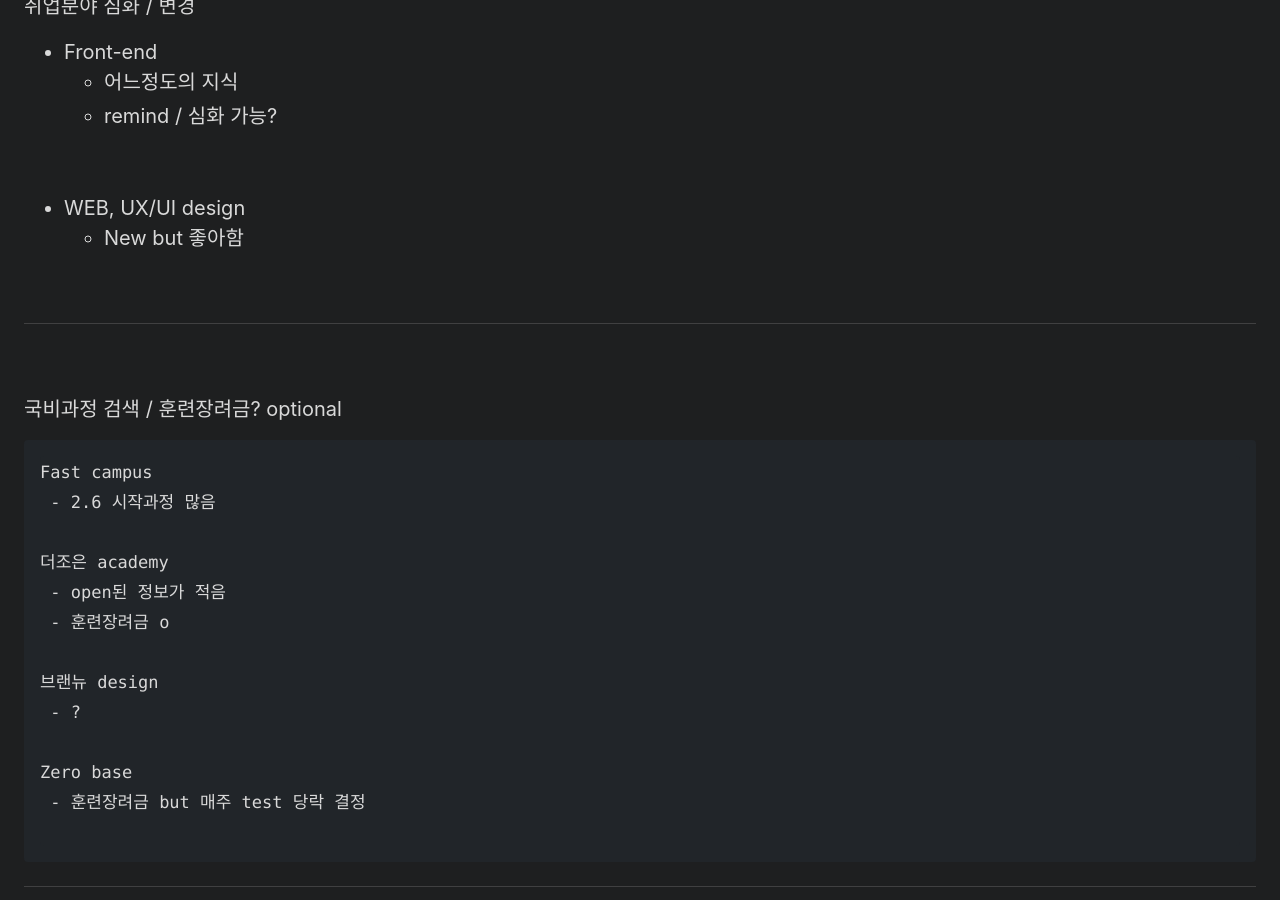
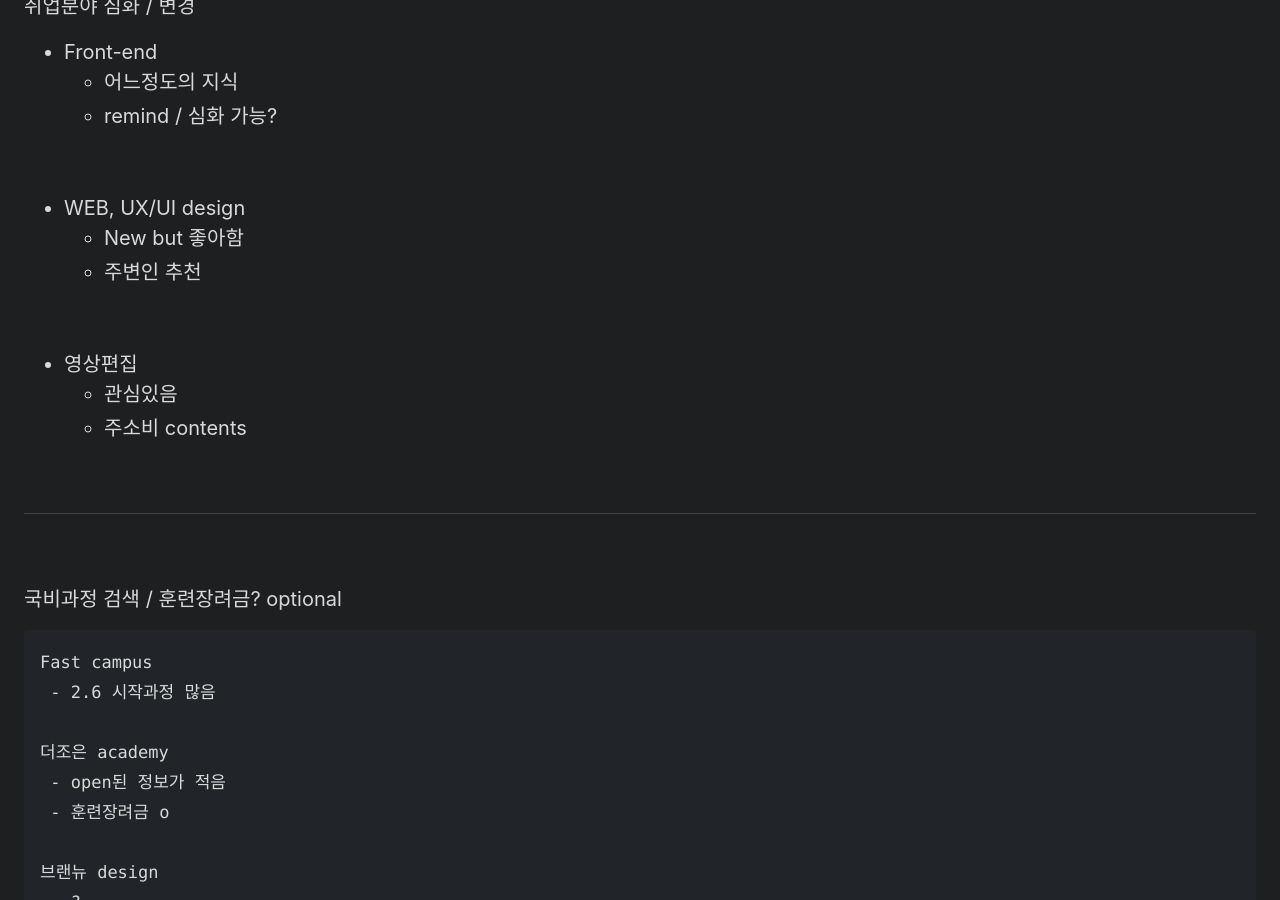
Before and after one commit to Dev-Dotoli/dev-dotoli.github.com, a Jekyll site: the page built from _posts/2023-02-05-Re.md, in a window 1280 px wide and 900 px high, scrolled down 681 px. Built offline with Jekyll 4.4.1, drawn with Linux system fonts in a browser that asks for light colours.

Commit message:
Add: contents about Media

```diff
--- a/_posts/2023-02-05-Re.md
+++ b/_posts/2023-02-05-Re.md
@@ -29,6 +29,13 @@ title: Re
 
 - WEB, UX/UI design
   - New but 좋아함
+  - 주변인 추천
+
+<br>
+
+- 영상편집
+  - 관심있음
+  - 주소비 contents
 
 <br>
 
```
